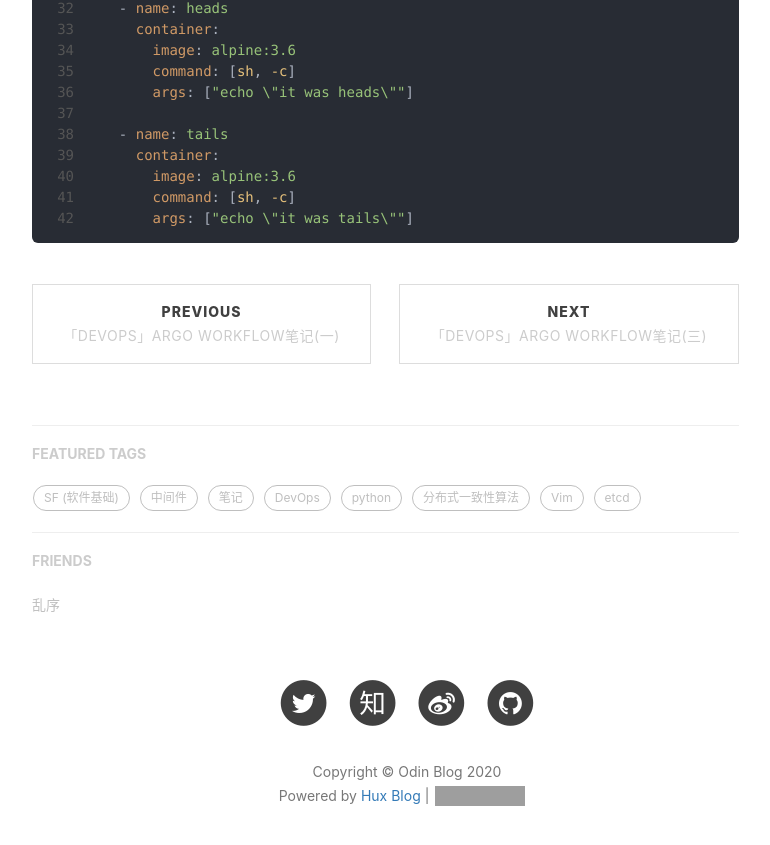
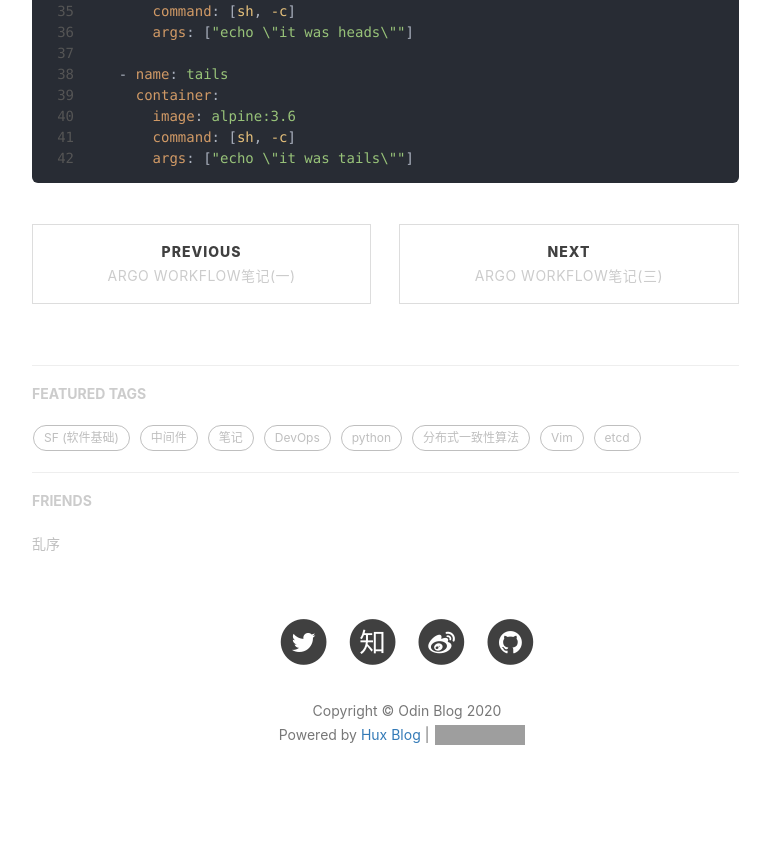
Before and after one commit to odinfor/odinfor.github.io, a Jekyll site: the page built from _posts/2020-04-17-argo-example-1.md, in a window 1280 px wide and 900 px high, scrolled down 11276 px. Shown: the top 845 px of the window, without its empty margins (233-1003 px from the left). Built offline with Jekyll 4.4.1, drawn with Linux system fonts in a browser that asks for light colours; nearby versions of some CDN libraries; comment, search, counter and statistics services are not loaded; some of the changed text lies outside the part shown; grey boxes are pictures that could not be loaded.

Commit message:
update post about argo

```diff
--- a/_posts/2020-04-14-argo_1.md
+++ b/_posts/2020-04-14-argo_1.md
@@ -1,6 +1,6 @@
 ---
 layout: post
-title: "「devops」argo workflow笔记(一)"
+title: "argo workflow笔记(一)"
 subtitle: '基于k8s的流程编排引擎argo概述'
 author: "odin"
 header-style: text
--- a/_posts/2020-04-17-argo-example-1.md
+++ b/_posts/2020-04-17-argo-example-1.md
@@ -1,6 +1,6 @@
 ---
 layout: post
-title: "「devops」argo workflow笔记(二)"
+title: "argo workflow笔记(二)"
 subtitle: 'argo adls模板示例'
 author: "odin"
 header-style: text
--- a/_posts/2020-04-17-argo-example-2.md
+++ b/_posts/2020-04-17-argo-example-2.md
@@ -1,6 +1,6 @@
 ---
 layout: post
-title: "「devops」argo workflow笔记(三)"
+title: "argo workflow笔记(三)"
 subtitle: 'argo adls模板示例'
 author: "odin"
 header-style: text
```
Also changed, not shown: _posts/2020-04-17-argo-python-dsl.md (+1 -1 lines).
